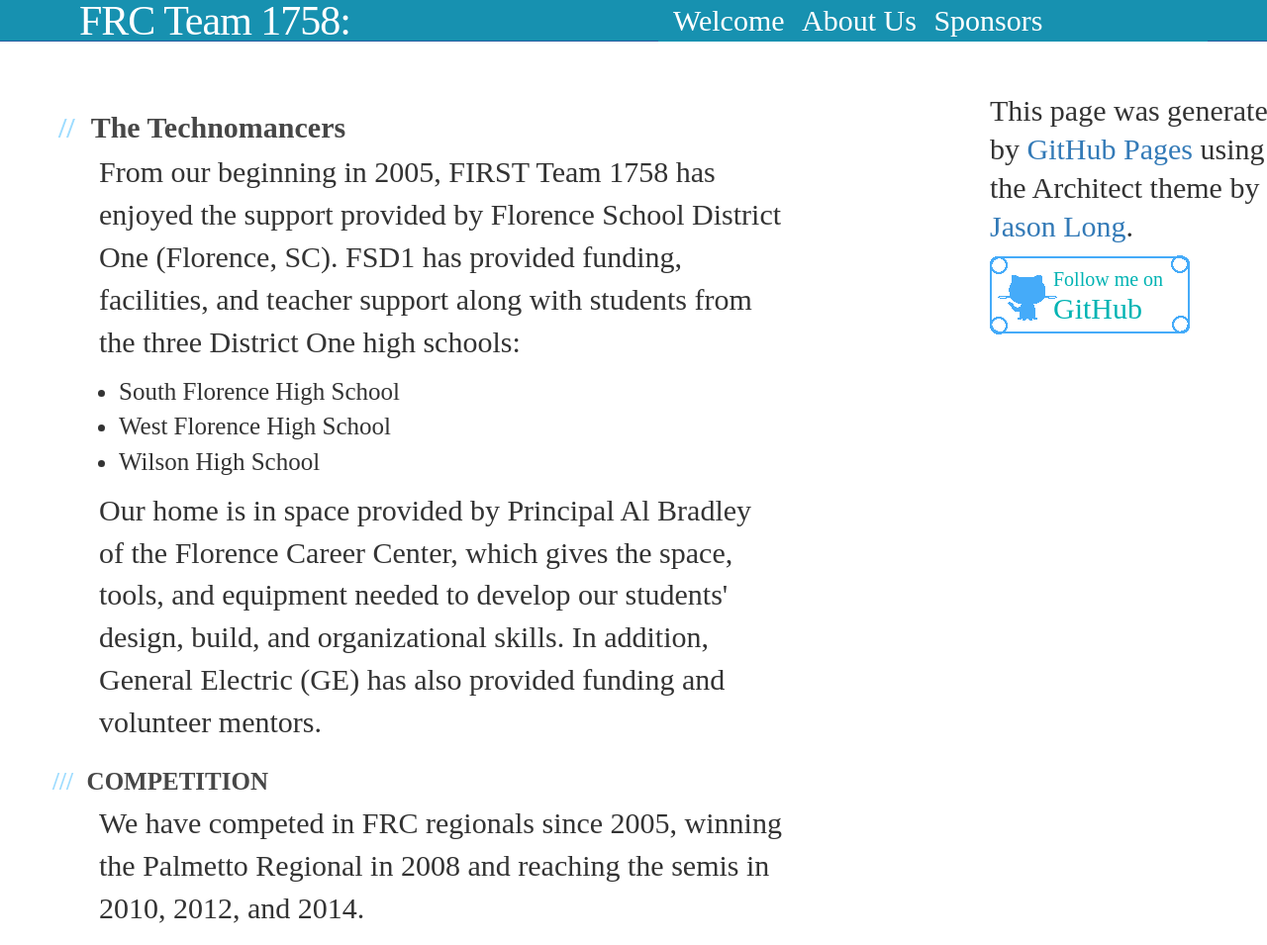
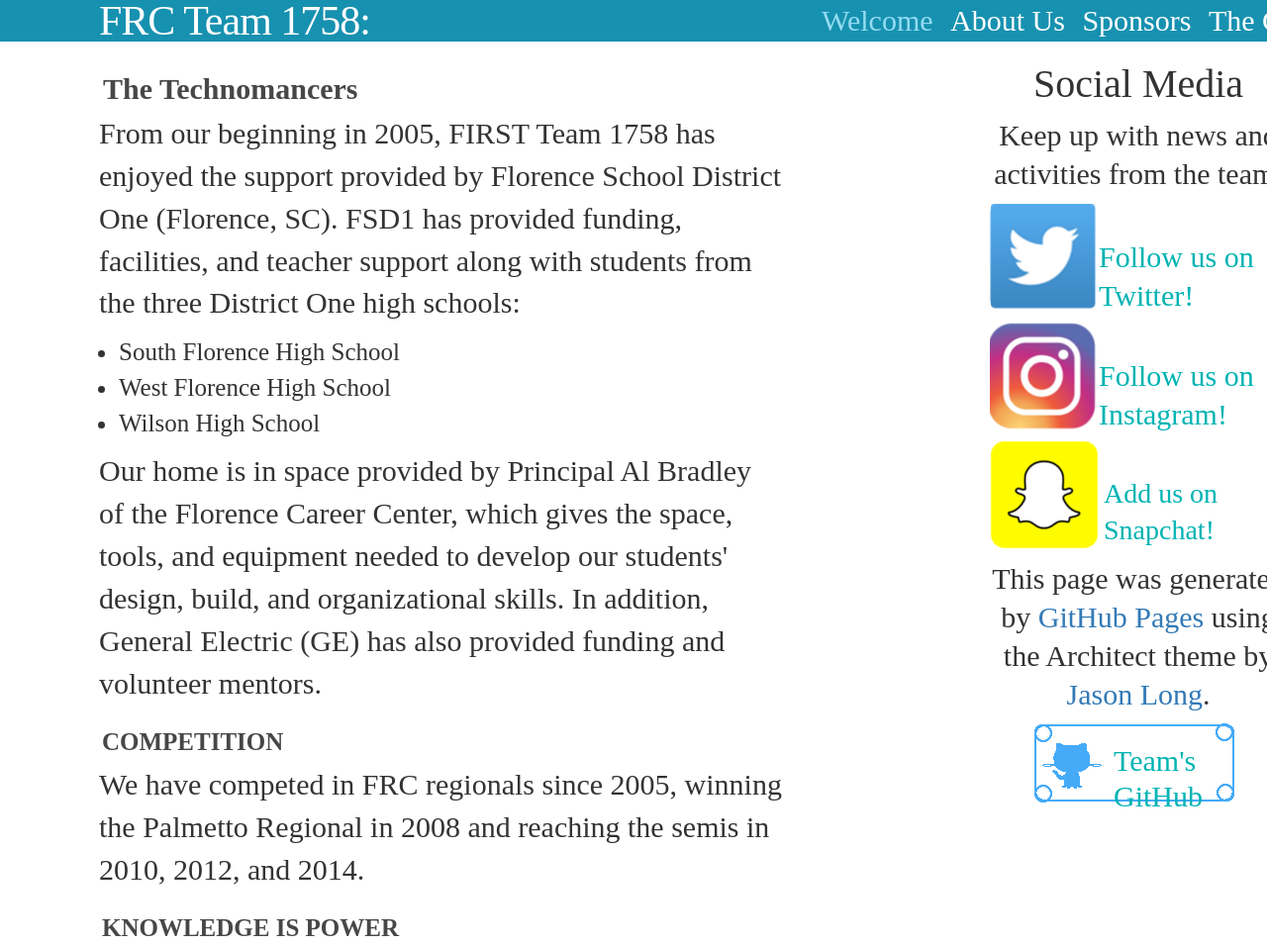
Before and after one commit to technomancers/technomancers.github.io, a plain HTML site: page index.html in a window 1280 px wide. Shown: the top 955 px of the page at 99% size. Drawn offline with nearby package versions, Linux system fonts and the light colour scheme; a web font is replaced by a local one.

Commit message:
Nav bar stays fixed at top of screen and social media links added

```diff
--- a/index.html
+++ b/index.html
@@ -24,16 +24,20 @@
   <body>
     <header>
       <div class="inner">
-        <div class = "container">
+        <div class = "container" style="width: 1300px; margin-left: 0px;">
           <div class="row">
             <div class="col-md-6">
-              <h1>FRC Team 1758: Technomancers</h1>
+              <ul class = "nav">
+                <li>
+                  <h1>FRC Team 1758: Technomancers</h1>
+                </li>
+              </ul>
             </div>
             <div class="col-md-6">
               <nav>
                 <ul class = "nav-main">
                   <li class = "parent">
-                    <a href="index.html"><span>Welcome</span></a>
+                    <a href="index.html" id = "active"><span>Welcome</span></a>
                   </li>
                   <li class = "parent">
                     <a aria-haspopup="true"><span>About Us</span></a>
@@ -132,8 +136,13 @@
           </p>
         </section>
         <aside id="sidebar">
+          <h4>Social Media</h4>
+          <p>Keep up with news and activities from the team.</p>
+          <a href="https://www.twitter.com/frcteam1758" class="twitter">Follow us on Twitter!</a>
+          <a href="https://www.instagram.com/frcteam1758" class="instagram">Follow us on Instagram!</a>
+          <a href="https://www.snapchat.com/add/technomancers" class="snapchat">Add us on Snapchat!</a>
           <p>This page was generated by <a href="https://pages.github.com">GitHub Pages</a> using the Architect theme by <a href="https://twitter.com/jasonlong">Jason Long</a>.</p>
-          <a href="https://github.com/technomancers" class="button"><small>Follow me on</small> GitHub</a>
+          <a href="https://github.com/technomancers" class="button">Team's GitHub</a>
         </aside>
       </div>
     </div>
--- a/stylesheets/stylesheet.css
+++ b/stylesheets/stylesheet.css
@@ -484,7 +484,7 @@ header .inner {
 }
 
 #content-wrapper {
-  padding-top: 30px;
+  padding-top: 10px;
   margin-left: 100px;
   border-top: solid 1px #fff;
   width: 1000px;
@@ -507,6 +507,13 @@ aside#sidebar {
   font-size: 12px;
   line-height: 1.3;
   background: transparent url(../images/sidebar-bg.jpg) 0 0 no-repeat;
+}
+
+aside#sidebar h4{
+  text-align: center;
+  margin-left: 0px;
+  font-family: 'Chathura';
+  font-size: 40px;
 }
 
 aside#sidebar p.repo-owner,
@@ -541,7 +548,9 @@ header a.button {
 aside a.button {
   display: block;
   width: 210px;
-  padding-left: 64px;
+  padding-top: 20px;
+  padding-left: 80px;
+  margin-left: 45px;
   margin-bottom: 20px;
   font-size: 30px;
   color: #00b3b3;
@@ -629,7 +638,6 @@ form {
   padding-right: 0.3em;
   margin-left: -0.9em;
   color: #9ddcff;
-  content: "/";
 }
 
 #main-content h2 {
@@ -643,7 +651,6 @@ form {
 #main-content h2:before {
   padding-right: 0.3em;
   margin-left: -1.5em;
-  content: "//";
   color: #9ddcff;
 }
 
@@ -660,7 +667,6 @@ form {
 #main-content h3:before {
   padding-right: 0.3em;
   margin-left: -2em;
-  content: "///";
   color: #9ddcff;
 }
 
@@ -676,7 +682,6 @@ form {
 h4:before {
   padding-right: 0.3em;
   margin-left: -2.8em;
-  content: "////";
   color: #9ddcff;
 }
 
@@ -690,7 +695,6 @@ h4:before {
 h5:before {
   padding-right: 0.3em;
   margin-left: -3.2em;
-  content: "/////";
   color: #9ddcff;
 }
 
@@ -704,7 +708,6 @@ h5:before {
 h6:before {
   padding-right: 0.3em;
   margin-left: -3.7em;
-  content: "//////";
   color: #9ddcff;
 }
 
--- a/stylesheets/styling.css
+++ b/stylesheets/styling.css
@@ -2,16 +2,84 @@
     color: black;
 }
 
+ul.nav{
+    list-style-type: none;
+    margin-right: 100px;
+    padding-left: 100px;
+    font-size: 30px;
+    font-family: 'Chathura';
+    background-color: #1791b0;
+    position: fixed;
+    top: 0;
+    left: 0;
+    width: 100%;
+    height: 42px;
+    float: left;
+}
+
 ul.nav-main{
     list-style-type: none;
-    margin: 0 auto;
+    margin-left: 150px;
     padding-left: 5px;
     font-size: 30px;
     font-family: 'Chathura';
     background-color: #1791b0;
-    position: relative;
+    position: fixed;
+    top: 0;
+    width: 100%;
     height: 42px;
     float: right;
+}
+
+aside#sidebar p{
+    text-align: center;
+}
+
+aside a.snapchat{
+    display: block;
+    width: 290px;
+    height: 110px;
+    align-content: center;
+    padding-left: 115px;
+    padding-top: 35px;
+    margin-bottom: 10px;
+    margin-top: 0px;
+    font-family: 'Chathura';
+    font-size: 28px;
+    color: #00b3b3;
+    background: transparent url(../images/snapchat.png) 0 0 no-repeat;
+}
+
+aside a.twitter{
+    display: block;
+    width: 300px;
+    height: 110px;
+    padding-top: 35px;
+    padding-left: 110px;
+    margin-top: 0px;
+    margin-bottom: 10px;
+    font-size: 30px;
+    font-family: 'Chathura';
+    color: #00b3b3;
+    background: transparent url(../images/twitter.png) 0 0 no-repeat;
+}
+
+aside a.instagram{
+    display: block;
+    width: 290px;
+    height: 110px;
+    padding-left: 110px;
+    padding-top: 35px;
+    margin-top: 0px;
+    margin-bottom: 10px;
+    font-family: 'Chathura';
+    font-size: 30px;
+    color: #00b3b3;
+    background: transparent url(../images/instagram.png) 0 0 no-repeat;
+}
+
+#active{
+    color: #94dcf2;
 }
 
 li.parent{
```
Also changed, not shown: contact.html (+11 -2 lines), sponsors.html (+11 -2 lines), images/instagram.png (added), images/snapchat.png (added), images/twitter.png (added).
